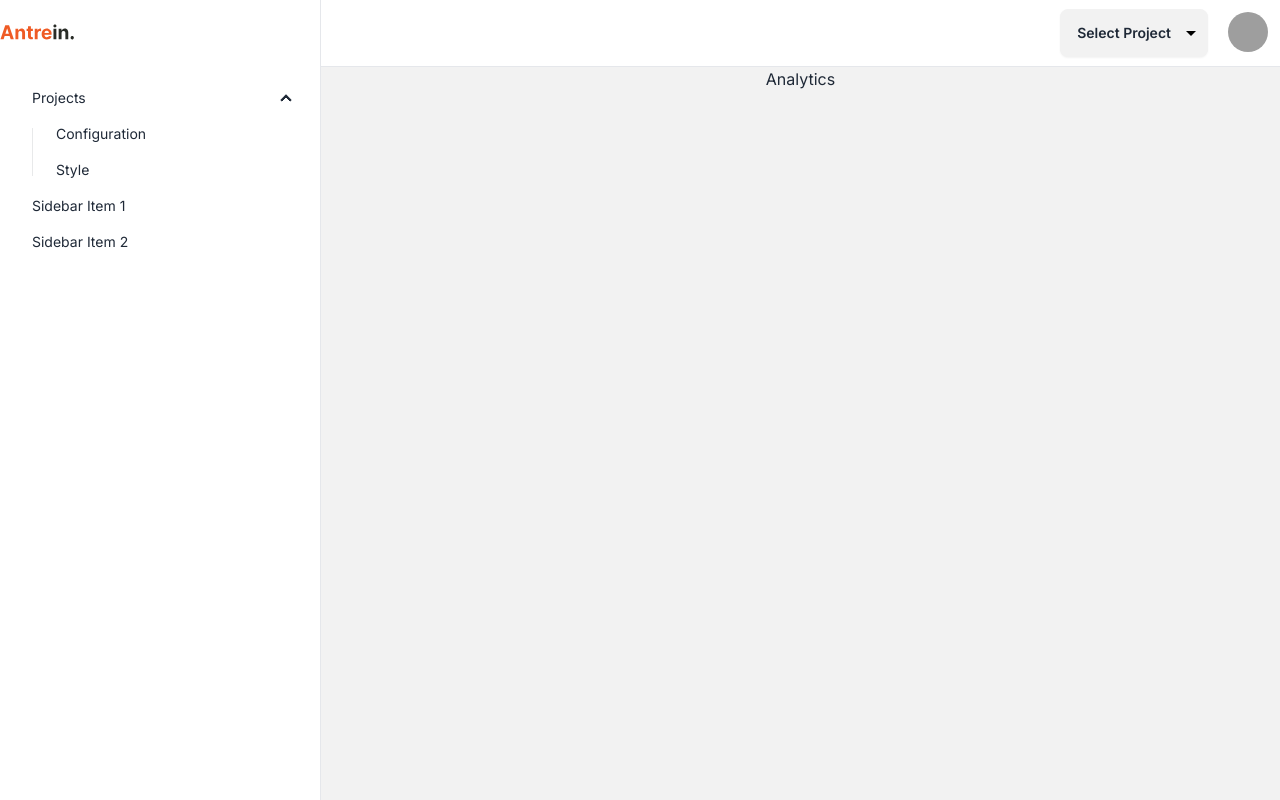
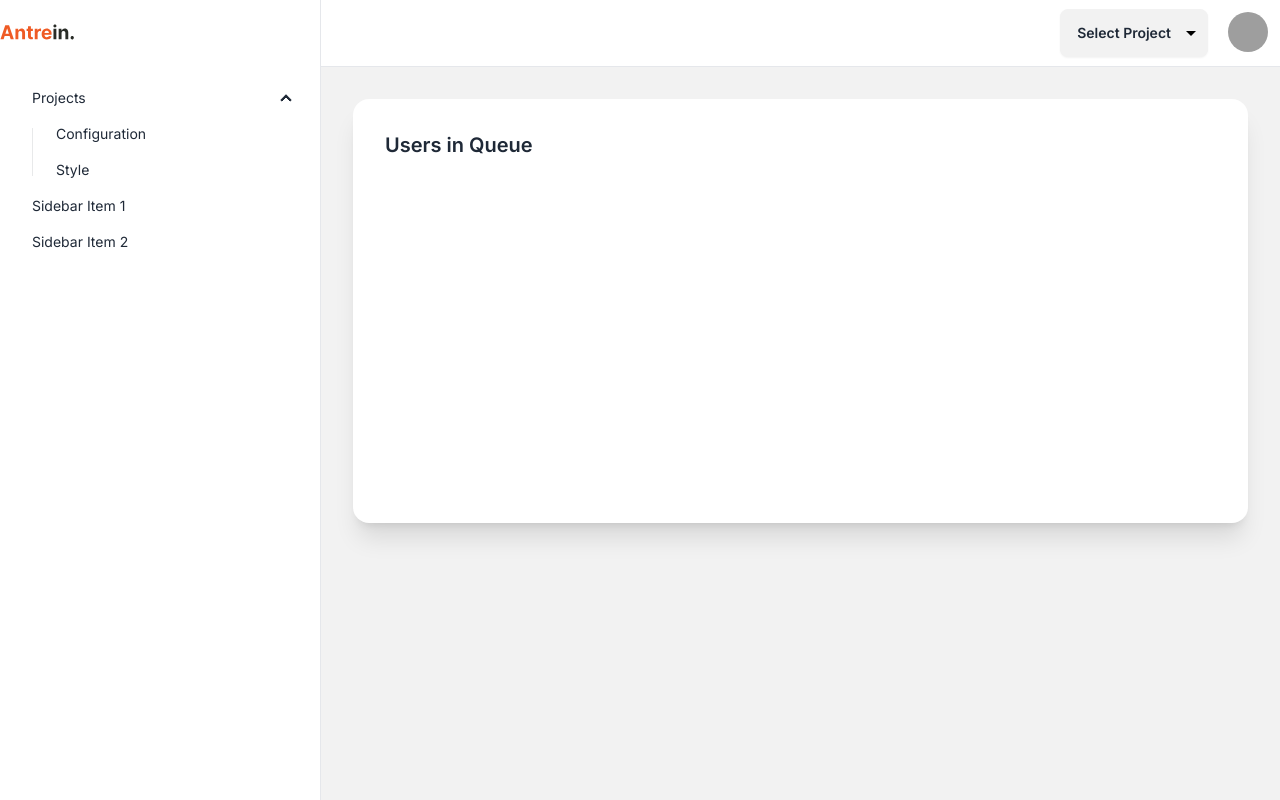
Before and after one commit to antrein/next-tailwind-daisy-dashboard, a Next.js app: page / in a window 1280 px wide. Built offline with nearby package versions, Linux system fonts and the light colour scheme; grey boxes are pictures that could not be loaded.

Commit message:
add graph

```diff
--- a/app/(dashboard)/page.tsx
+++ b/app/(dashboard)/page.tsx
@@ -2,6 +2,7 @@
 
 import { useState, useEffect } from "react";
 import Cookies from "js-cookie";
+import { UsersInQueueChart } from "@/components/charts/UsersInQueueChart";
 
 interface EventData {
   project_id: string;
@@ -11,10 +12,16 @@ interface EventData {
   total_users: number;
 }
 
+interface ChartData {
+  time: string;
+  value: number;
+}
+
 export default function Home() {
   const selectedProject = Cookies.get("project");
 
   const [messages, setMessages] = useState<EventData[]>([]);
+  const [chartData, setChartData] = useState<ChartData[]>([]);
 
   useEffect(() => {
     if (selectedProject) {
@@ -23,9 +30,20 @@ export default function Home() {
       );
 
       sse.onmessage = (event) => {
-        console.log(event.data)
         const data: EventData = JSON.parse(event.data);
-        setMessages([data]);
+        setMessages((prevMessages) => [...prevMessages, data]);
+
+        const newChartData = {
+          time: new Date(data.timestamp).toLocaleTimeString(),
+          value: data.total_users_in_queue,
+        };
+
+        setChartData((prevChartData) => {
+          const updatedChartData = [...prevChartData, newChartData];
+          return updatedChartData.length > 10
+            ? updatedChartData.slice(updatedChartData.length - 10)
+            : updatedChartData;
+        });
       };
 
       // sse.onerror = (err) => {
@@ -40,20 +58,19 @@ export default function Home() {
   }, [selectedProject]);
 
   return (
-    <div>
-      <h1>Analytics</h1>
+    <div className="flex w-full px-8">
+      {/* <h1>Analytics</h1>
       <ul>
         {messages.map((message, index) => (
           <li key={index}>
-            {/* <p>Project ID: {message.project_id}</p> */}
-            {/* <p>Timestamp: {new Date(message.timestamp).toLocaleString()}</p> */}
             <p>Total Users in Queue: {message.total_users_in_queue}</p>
             <p>Total Users in Room: {message.total_users_in_room}</p>
             <p>Total Users: {message.total_users}</p>
             <hr />
           </li>
         ))}
-      </ul>
+      </ul> */}
+      <UsersInQueueChart data={chartData} />
     </div>
   );
 }
--- a/components/Sidebar.tsx
+++ b/components/Sidebar.tsx
@@ -14,10 +14,7 @@ const Sidebar: React.FC<SidebarProps> = ({ children }) => {
       <div className="drawer-content h-screen flex flex-col">
         <Navbar />
         <div className="flex-1 flex flex-col items-center justify-space-evenly bg-base-200">
-          <div className="">
           {children}
-
-          </div>
         </div>
       </div>
       <div className="drawer-side border-r">
--- /dev/null
+++ b/components/charts/UsersInQueueChart.tsx
@@ -0,0 +1,40 @@
+import {
+  CartesianGrid,
+  LineChart,
+  Line,
+  ResponsiveContainer,
+  XAxis,
+  YAxis,
+  Tooltip,
+} from "recharts";
+
+interface ChartData {
+  time: string;
+  value: number;
+}
+
+interface OrdersByDayChartProps {
+  data: ChartData[];
+}
+
+export function UsersInQueueChart({ data }: OrdersByDayChartProps) {
+  return (
+    <div className="card flex w-full mt-8 bg-base-100 shadow-xl">
+      <div className="card-body">
+        <h2 className="card-title mb-4">Users in Queue</h2>
+
+        <ResponsiveContainer width="100%" minHeight={300}>
+          <LineChart width={400} height={400} data={data}>
+            <CartesianGrid stroke="hsl(var(--muted))" />
+            <XAxis dataKey="time" interval={0} />
+            <YAxis />
+            <Tooltip />
+            <Line dataKey="value" stroke="#8884d8" dot={false} />
+          </LineChart>
+        </ResponsiveContainer>
+
+        <div className="card-actions justify-end"></div>
+      </div>
+    </div>
+  );
+}
--- a/package.json
+++ b/package.json
@@ -14,11 +14,15 @@
     "@fortawesome/react-fontawesome": "^0.2.2",
     "@types/js-cookie": "^3.0.6",
     "axios": "^1.7.2",
+    "chart.js": "^4.4.3",
+    "date-fns": "^3.6.0",
     "js-cookie": "^3.0.5",
     "next": "14.2.3",
     "react": "^18",
+    "react-chartjs-2": "^5.2.0",
     "react-dom": "^18",
-    "react-hot-toast": "^2.4.1"
+    "react-hot-toast": "^2.4.1",
+    "recharts": "^2.12.7"
   },
   "devDependencies": {
     "@types/node": "^20",
```
Also changed, not shown: 1 other file (tests, documents, lock files or other folders).
